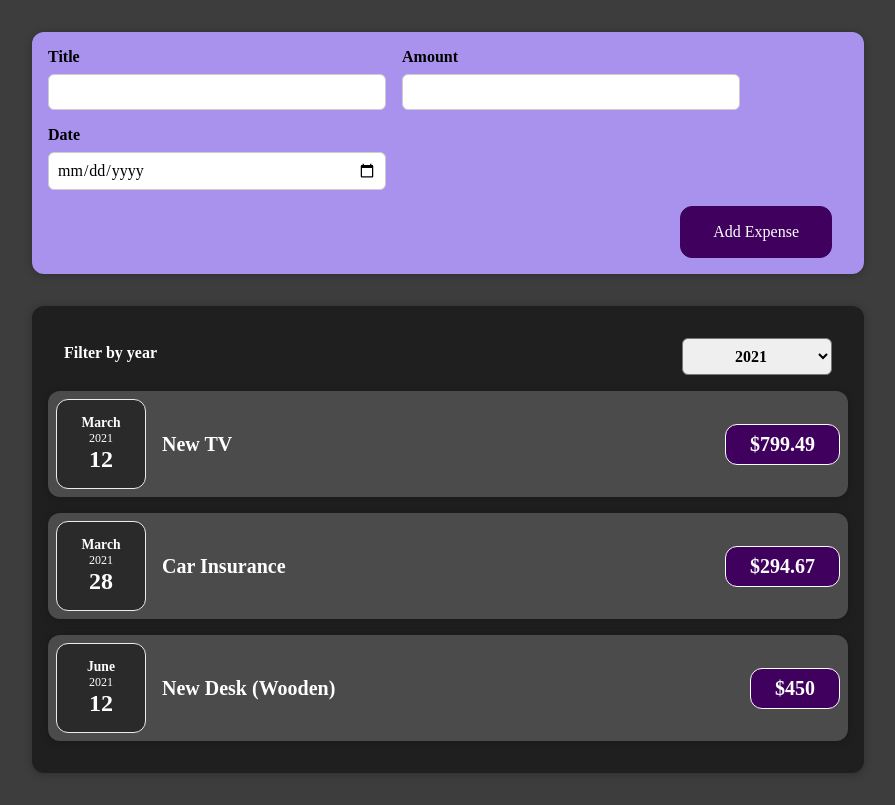
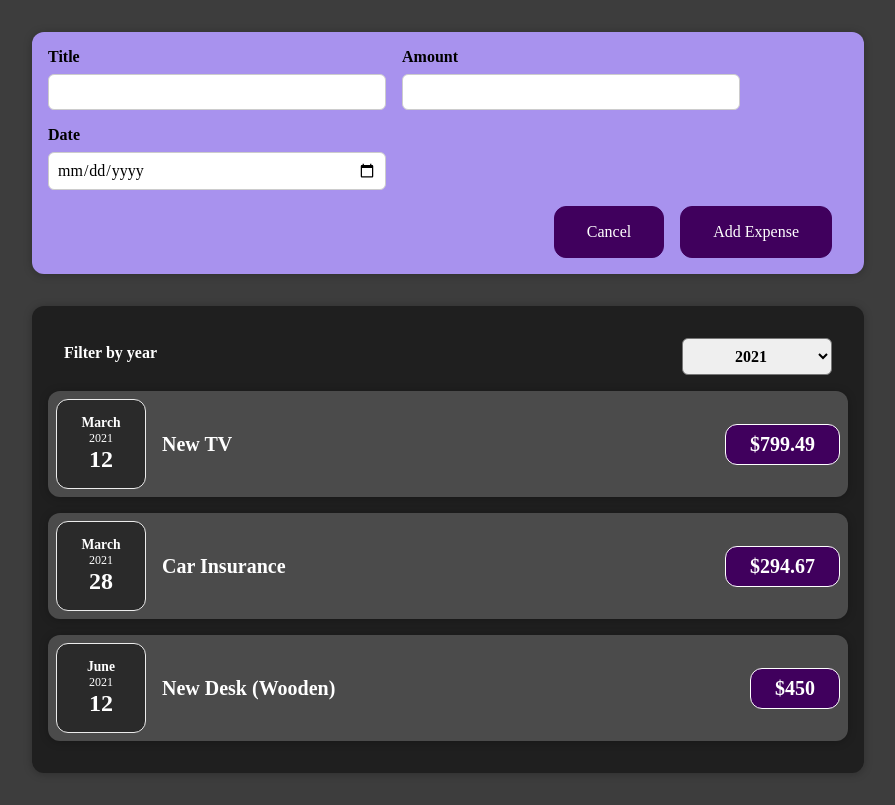
Before and after one commit to HiteshG88/ExpenseTracker, a React (Create React App) app: page / in a window 1280 px wide. Both pictures are taken after a click on the button "Add Expense". Shown: the whole page, without its empty margins (192-1087 px from the left). Built offline with nearby package versions, Linux system fonts and the light colour scheme.

Commit message:
cancel button, comments

```diff
--- a/src/components/NewExpense/ExpenseForm.js
+++ b/src/components/NewExpense/ExpenseForm.js
@@ -66,6 +66,9 @@
         </div>
       </div>
       <div className='new-expense__actions'>
+        <button type='button' onClick={props.onCancel}>
+          Cancel
+        </button>
         <button type='submit'>Add Expense</button>
       </div>
     </form>
--- a/src/components/NewExpense/NewExpense.js
+++ b/src/components/NewExpense/NewExpense.js
@@ -14,10 +14,17 @@
 
     // pass the newExpenseData to parent -> App
     props.onSaveExpenseData(newExpenseData);
+
+    // after Add-expense submit close the form.
+    setIsEditing(false);
   };
 
   const setIsEditingHandler = () => {
     setIsEditing(true);
+  };
+
+  const stopEditingHandler = () => {
+    setIsEditing(false);
   };
 
   // if (isEditing === true) {
@@ -28,7 +35,10 @@
     <div className='new-expense'>
       {!isEditing && <button onClick={setIsEditingHandler}>Add Expense</button>}
       {isEditing && (
-        <ExpenseForm onSubmitExpenseData={submitExpenseDataHandler} />
+        <ExpenseForm
+          onSubmitExpenseData={submitExpenseDataHandler}
+          onCancel={stopEditingHandler}
+        />
       )}
     </div>
   );
```
